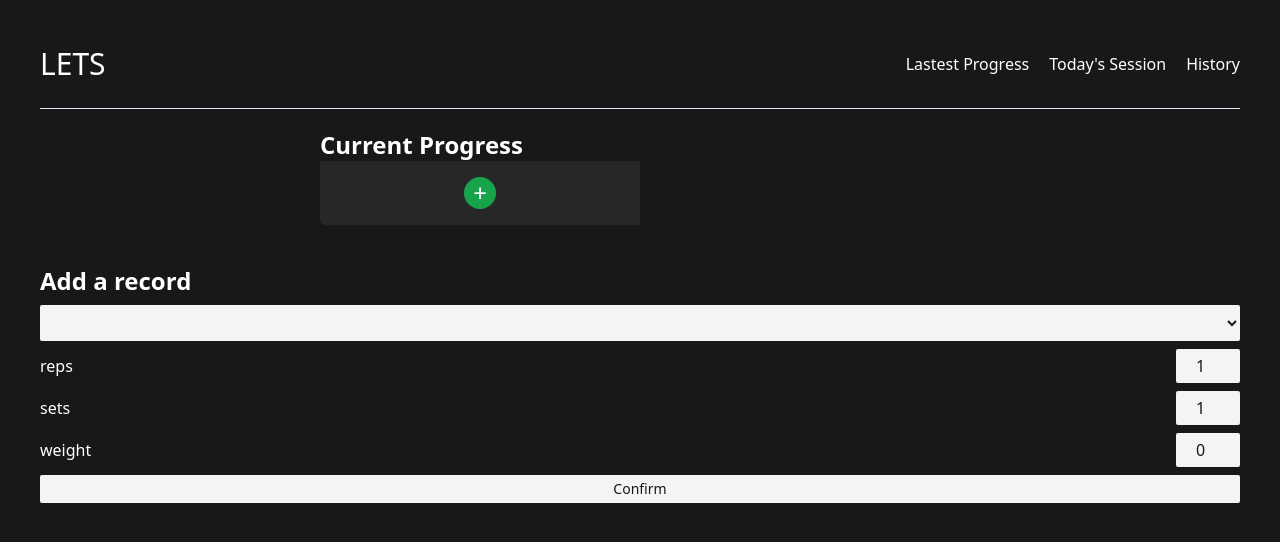
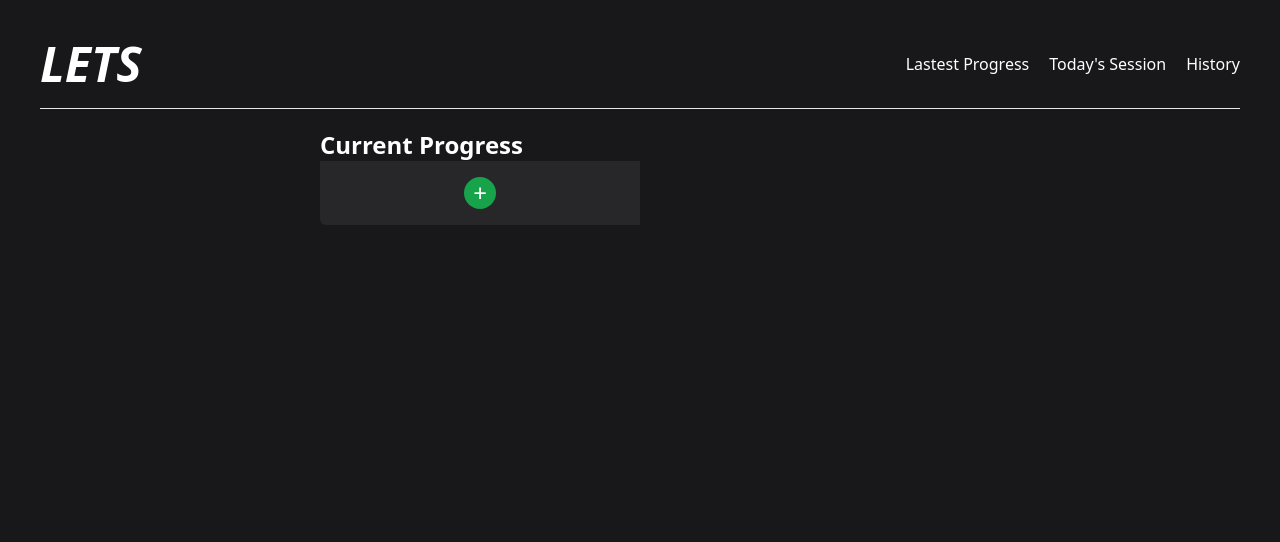
Before and after one commit to ktkennychow/lets, a React (Vite) app: page /progress in a window 1280 px wide. Shown: the top 542 px of the page. Built offline with nearby package versions, Linux system fonts and the light colour scheme.

Commit message:
feat: move add record to session page

```diff
--- a/src/components/AddRecord.tsx
+++ b/src/components/AddRecord.tsx
@@ -1,33 +1,15 @@
 import { useEffect, useState } from 'react';
-import { Exercise } from '../types';
+import { useStore } from '../store';
 
-type AddRecordProps = {
-  exercises: Exercise[];
-  addedWeight: string;
-  reps: string;
-  sets: string;
-  setAddedWeight: (value: string) => void;
-  setReps: (value: string) => void;
-  setSets: (value: string) => void;
-  handleAddRecord: ({ currentTarget }: React.MouseEvent<HTMLButtonElement>) => void;
-};
+export default function AddRecord() {
+  const exercises = useStore((state) => state.exercises);
+  const updateExercises = useStore((state) => state.updateExercises);
 
-export default function AddRecord({
-  exercises,
-  addedWeight,
-  reps,
-  sets,
-  setAddedWeight,
-  setReps,
-  setSets,
-  handleAddRecord,
-}: AddRecordProps) {
+  // new record
   const [selectedExerciseId, setSelectedExerciseId] = useState(exercises[0]?.id || '');
-
-  function handleChange({ currentTarget }: React.ChangeEvent<HTMLSelectElement>) {
-    const userInput = currentTarget.value;
-    setSelectedExerciseId(userInput);
-  }
+  const [weight, setWeight] = useState('0');
+  const [reps, setReps] = useState('1');
+  const [sets, setSets] = useState('1');
 
   useEffect(() => {
     if (exercises.length === 1) {
@@ -40,15 +22,49 @@ export default function AddRecord({
     const latestRecord = selectedExercise?.records.slice(-1)[0];
     // When an exercise is selected, the set up from latest record is entered
     if (latestRecord) {
-      setAddedWeight(String(latestRecord?.addedWeight));
+      setWeight(String(latestRecord?.weight));
       setReps(String(latestRecord?.reps));
       setSets(String(latestRecord?.sets));
     } else {
-      setAddedWeight('0');
+      setWeight('0');
       setReps('1');
       setSets('1');
     }
-  }, [exercises, selectedExerciseId, setAddedWeight, setReps, setSets]);
+  }, [exercises, selectedExerciseId, setWeight, setReps, setSets]);
+
+  function handleAddRecord({ currentTarget }: React.MouseEvent<HTMLButtonElement>) {
+    const newRecord = {
+      date: Date.now(),
+      weight: Number(weight),
+      reps: Number(reps),
+      sets: Number(sets),
+    };
+
+    // deepcopying records
+    const id = currentTarget.id;
+    const index = exercises.findIndex((exercise) => exercise.id === id);
+    const targetExercise = { ...exercises[index] };
+    const targetRecords = [...targetExercise.records];
+    targetRecords.push(newRecord);
+    const newTargetExercise = {
+      ...targetExercise,
+      records: targetRecords,
+    };
+
+    const newExercises = exercises.map((exercise) =>
+      exercise.id === newTargetExercise.id ? newTargetExercise : exercise
+    );
+
+    updateExercises(newExercises);
+    setWeight('0');
+    setReps('1');
+    setSets('1');
+  }
+
+  function handleChange({ currentTarget }: React.ChangeEvent<HTMLSelectElement>) {
+    const userInput = currentTarget.value;
+    setSelectedExerciseId(userInput);
+  }
 
   return (
     <div className='flex-col'>
@@ -94,8 +110,8 @@ export default function AddRecord({
           <p>weight</p>
           <input
             type='number'
-            value={addedWeight}
-            onChange={(event) => setAddedWeight(event.target.value)}
+            value={weight}
+            onChange={(event) => setWeight(event.target.value)}
             min='0'
             max='300'
             step='1'
--- a/src/components/DisplayRecords.tsx
+++ b/src/components/DisplayRecords.tsx
@@ -1,7 +1,6 @@
-import { Exercise } from '../types';
+import { useStore } from '../store';
 
 type DisplayRecordsProp = {
-  exercises: Exercise[];
   handleEditExercise: ({ currentTarget }: React.MouseEvent<HTMLButtonElement>) => void;
   handleDeleteExercise: ({ currentTarget }: React.MouseEvent<HTMLButtonElement>) => void;
   handleEditRecord: ({ currentTarget }: React.MouseEvent<HTMLButtonElement>) => void;
@@ -10,13 +9,14 @@ type DisplayRecordsProp = {
 };
 
 export default function DisplayRecords({
-  exercises,
   handleEditExercise,
   handleDeleteExercise,
   handleEditRecord,
   handleDeleteRecord,
   setShowAddExerciseModal,
 }: DisplayRecordsProp) {
+  const exercises = useStore((state) => state.exercises);
+
   function timestampToDate(timestamp: number): string {
     const date = new Date(timestamp);
     return date.toDateString();
@@ -69,7 +69,7 @@ export default function DisplayRecords({
                         <p>set</p>
                       </div>
                       <div className='flex h-12 w-12 flex-col items-center justify-center rounded-full border-4 border-zinc-500 '>
-                        <p>{record.addedWeight}</p>
+                        <p>{record.weight}</p>
                         <p>kg</p>
                       </div>
                     </div>
--- a/src/routes/progressPage.tsx
+++ b/src/routes/progressPage.tsx
@@ -1,21 +1,16 @@
 import { useEffect, useState } from 'react';
 import { v4 as uuid4 } from 'uuid';
 import DisplayRecords from '../components/DisplayRecords';
-import AddRecord from '../components/AddRecord';
 import AddExercise from '../components/AddExercise';
 import { useStore } from '../store';
 
 export default function ProgressPage() {
   const exercises = useStore((state) => state.exercises);
-  const setExercises = useStore((state) => state.setExercises);
+  const updateExercises = useStore((state) => state.updateExercises);
   // for new exercise
   const [showAddExerciseModal, setShowAddExerciseModal] = useState<boolean>(false);
   const [newExerciseName, setNewExerciseName] = useState<string>('');
   const [note, setNote] = useState<string>('');
-  // for new record
-  const [addedWeight, setAddedWeight] = useState('0');
-  const [reps, setReps] = useState('1');
-  const [sets, setSets] = useState('1');
   // for error message
   const [errorMessage, setErrorMessage] = useState('');
 
@@ -39,7 +34,7 @@ export default function ProgressPage() {
       note: note,
       records: [],
     };
-    setExercises([...exercises, newExercise]);
+    updateExercises([...exercises, newExercise]);
     setNewExerciseName('');
     setNote('');
     setShowAddExerciseModal(false);
@@ -65,7 +60,7 @@ export default function ProgressPage() {
     const newExercises = exercises.map((exercise) =>
       exercise.id !== id ? exercise : editedExercise
     );
-    setExercises(newExercises);
+    updateExercises(newExercises);
   }
 
   function handleDeleteExercise({ currentTarget }: React.MouseEvent<HTMLButtonElement>) {
@@ -76,37 +71,8 @@ export default function ProgressPage() {
     );
     if (isConfirm) {
       const newExercises = exercises.filter((exercise) => exercise.id !== id);
-      setExercises(newExercises);
+      updateExercises(newExercises);
     }
-  }
-
-  function handleAddRecord({ currentTarget }: React.MouseEvent<HTMLButtonElement>) {
-    const newRecord = {
-      date: Date.now(),
-      addedWeight: Number(addedWeight),
-      reps: Number(reps),
-      sets: Number(sets),
-    };
-
-    // deepcopying records
-    const id = currentTarget.id;
-    const index = exercises.findIndex((exercise) => exercise.id === id);
-    const targetExercise = { ...exercises[index] };
-    const targetRecords = [...targetExercise.records];
-    targetRecords.push(newRecord);
-    const newTargetExercise = {
-      ...targetExercise,
-      records: targetRecords,
-    };
-
-    const newExercises = exercises.map((exercise) =>
-      exercise.id === newTargetExercise.id ? newTargetExercise : exercise
-    );
-
-    setExercises(newExercises);
-    setAddedWeight('0');
-    setReps('1');
-    setSets('1');
   }
 
   function handleDeleteRecord({ currentTarget }: React.MouseEvent<HTMLButtonElement>) {
@@ -128,7 +94,7 @@ export default function ProgressPage() {
       const newExercises = exercises.map((exercise) =>
         exercise.id === newTargetExercise.id ? newTargetExercise : exercise
       );
-      setExercises(newExercises);
+      updateExercises(newExercises);
     }
   }
 
@@ -144,7 +110,7 @@ export default function ProgressPage() {
     );
     let editedSets = window.prompt('Edit sets', String(targetRecord!.sets));
     let editedReps = window.prompt('Edit reps', String(targetRecord!.reps));
-    let editedWeight = window.prompt('Edit weight', String(targetRecord!.addedWeight));
+    let editedWeight = window.prompt('Edit weight', String(targetRecord!.weight));
     if (editedSets === null) {
       editedSets = String(targetRecord!.sets);
     }
@@ -152,13 +118,13 @@ export default function ProgressPage() {
       editedReps = String(targetRecord!.reps);
     }
     if (editedWeight === null) {
-      editedWeight = String(targetRecord!.addedWeight);
+      editedWeight = String(targetRecord!.weight);
     }
     const editRecord = {
       date: targetRecord!.date,
       sets: Number(editedSets),
       reps: Number(editedReps),
-      addedWeight: Number(editedWeight),
+      weight: Number(editedWeight),
     };
     const newRecords = targetExercise.records.map((record) =>
       record.date !== Number(recordDate) ? record : editRecord
@@ -171,7 +137,7 @@ export default function ProgressPage() {
     const newExercises = exercises.map((exercise) =>
       exercise.id === newTargetExercise.id ? newTargetExercise : exercise
     );
-    setExercises(newExercises);
+    updateExercises(newExercises);
   }
 
   return (
@@ -179,25 +145,12 @@ export default function ProgressPage() {
       <div className='flex-col'>
         <div className='flex-col space-y-10 md:flex'>
           <DisplayRecords
-            exercises={exercises}
             handleEditExercise={handleEditExercise}
             handleDeleteExercise={handleDeleteExercise}
             handleEditRecord={handleEditRecord}
             handleDeleteRecord={handleDeleteRecord}
             setShowAddExerciseModal={setShowAddExerciseModal}
           />
-          <div className='w-full min-w-[240p] flex-col space-y-10'>
-            <AddRecord
-              exercises={exercises}
-              addedWeight={addedWeight}
-              reps={reps}
-              sets={sets}
-              setAddedWeight={setAddedWeight}
-              setReps={setReps}
-              setSets={setSets}
-              handleAddRecord={handleAddRecord}
-            />
-          </div>
         </div>
       </div>
       {showAddExerciseModal ? (
--- a/src/routes/root.tsx
+++ b/src/routes/root.tsx
@@ -4,7 +4,7 @@ export default function Root() {
   return (
     <div className='no-scrollbar relative h-full flex-col p-6 font-sans  text-white md:p-10'>
       <div className='flex h-12 flex-1 items-center justify-between'>
-        <h1 className='text-3xl'>LETS</h1>
+        <h1 className='text-5xl font-extrabold italic'>LETS</h1>
         <nav>
           <ul className='flex flex-1 items-center space-x-5'>
             <li>
--- a/src/routes/sessionPage.tsx
+++ b/src/routes/sessionPage.tsx
@@ -1,3 +1,9 @@
+import AddRecord from '../components/AddRecord';
+
 export default function SessionPage() {
-  return <div>sessionPage</div>;
+  return (
+    <div className='w-full min-w-[240p] flex-col space-y-10'>
+      <AddRecord />
+    </div>
+  );
 }
--- a/src/store.ts
+++ b/src/store.ts
@@ -6,7 +6,7 @@ type State = {
 };
 
 type Action = {
-  setExercises: (exercises: State['exercises']) => void;
+  updateExercises: (exercises: State['exercises']) => void;
 };
 
 function handleGetStoredData() {
@@ -20,5 +20,5 @@ function handleGetStoredData() {
 
 export const useStore = create<State & Action>()((set) => ({
   exercises: handleGetStoredData(),
-  setExercises: (exercises: Exercise[]) => set(() => ({ exercises: exercises })),
+  updateExercises: (exercises: Exercise[]) => set(() => ({ exercises: exercises })),
 }));
--- a/src/types.ts
+++ b/src/types.ts
@@ -6,7 +6,7 @@ type Exercise = {
 };
 type Record = {
   date: number;
-  addedWeight: number;
+  weight: number;
   reps: number;
   sets: number;
 };
```
